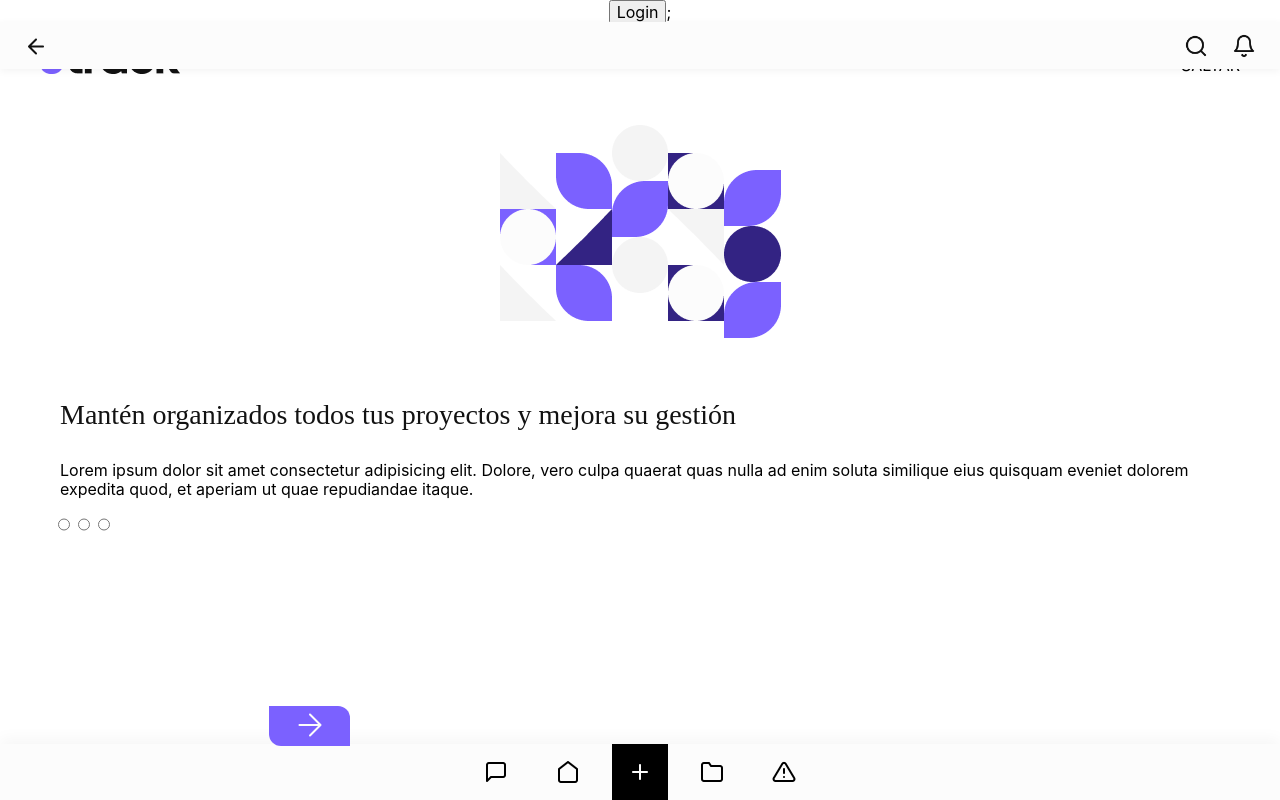
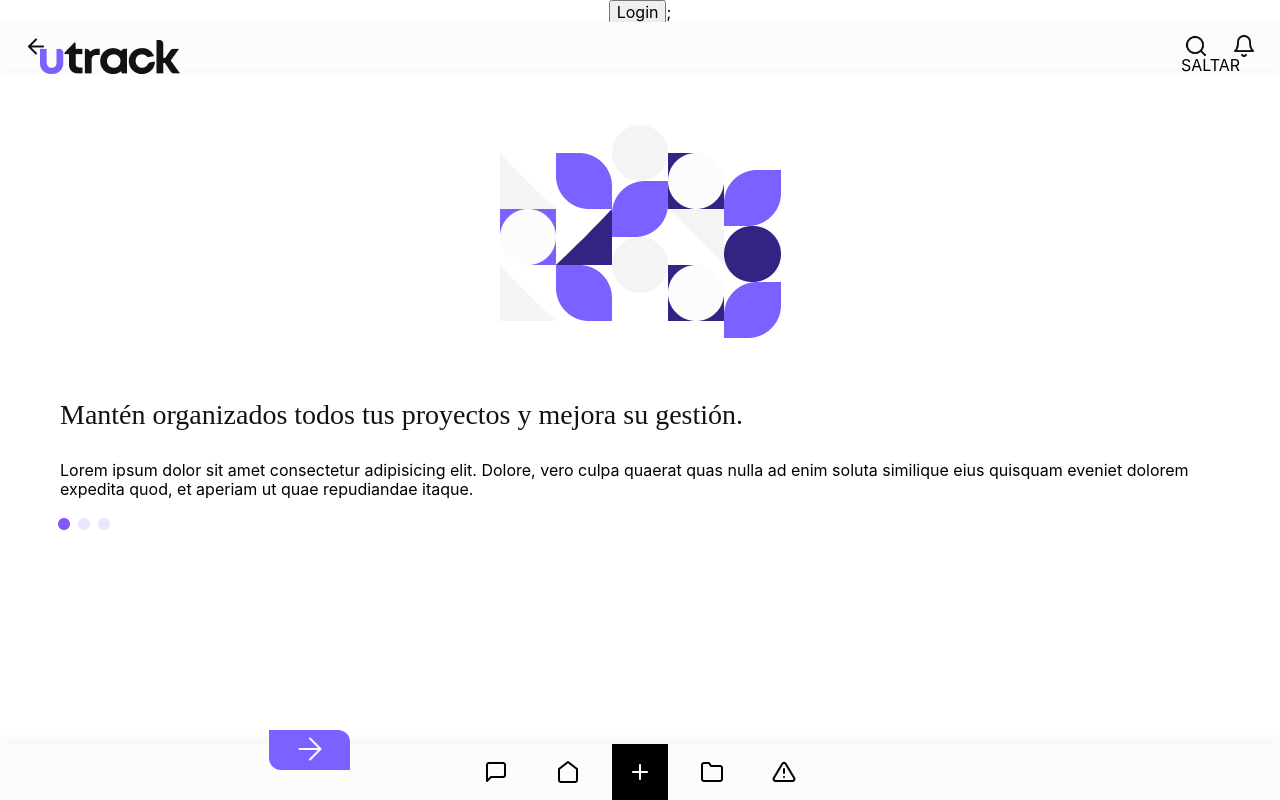
Before and after one commit to Rurucode/uTrack, a React (Create React App) app in the folder client/: page / in a window 1280 px wide. Built offline with nearby package versions, Linux system fonts and the light colour scheme.

Commit message:
addLoginSliderFinish

```diff
--- a/client/src/components/Main/LoginIntro/LoginIntro.css
+++ b/client/src/components/Main/LoginIntro/LoginIntro.css
@@ -1,16 +1,12 @@
-.loginIntro-div{
-    width: 100%;
-    height: 100%;
-    left: 40px;
-    top: 56px;
+.container{
+    position: fixed;
 }
 
 .loginIntro-divLogo{
     display: flex;
-    flex-wrap: nowrap;
-    align-content: stretch;
+    flex-direction: row;
+    align-items: center;
     justify-content: space-between;
-    align-items: center;
     margin-left: 40px;
     margin-right: 40px;
 }
@@ -69,8 +65,45 @@
     border: none;
 }
 
+.loginIntro-finalButton{
+    display: flex;
+    flex-direction: row;
+    justify-content: center;
+    align-items: center;
+    padding: 11px 24px;
+    position: absolute;
+    width: 197px;
+    height: 39px;
+    left: 96px;
+    top: 704px;
+    background: #7B61FF;
+    box-shadow: 0px 10px 16px rgba(123, 97, 255, 0.28);
+    border-radius: 0px 12px;
+    border: none;
+}
+
 .loginIntro-backIconWhite{
     width: 36px;
     height: 36px;
     left: 292px;
 }
+
+.loginIntro-signIn{
+    position: absolute;
+    width: 211px;
+    height: 14px;
+    left: 89px;
+    top: 768px;
+    font-family: Manrope;
+    font-style: normal;
+    font-weight: 300;
+    font-size: 13px;
+    line-height: 18px;
+    display: flex;
+    align-items: center;
+    text-align: center;
+}
+
+.loginIntro-signIn a{
+    color: #7B61FF;
+}
--- a/client/src/components/Main/LoginIntro/LoginIntro.jsx
+++ b/client/src/components/Main/LoginIntro/LoginIntro.jsx
@@ -1,36 +1,114 @@
-import React from "react";
+import React, { useState } from "react";
+
+// Importamos los componentes que vayamos a necesitar
+import Profile from '../Profile/Profile'
 
 // Importamos los iconos
 import loginIllustration from "./assets/images/loginIllustration.png";
 import utrackLogo from "./assets/images/utrackLogo.png";
 import backIconWhite from "./assets/images/backIconWhite.png";
+import inSlide from "./assets/images/inSlide.png";
+import outSlide from "./assets/images/outSlide.png";
 
 // Importamos el archico CSS y normalize
 import './LoginIntro.css'
 import 'normalize.css'
 
 const LoginIntro = () => {
-  return <div className="loginIntro-div">
+
+  const [value, setValue] = useState(1);
+
+  // Definimos la función que cambiará el primer slide al hacer click en el botón
+  const nextSlide2 = () => {
+    setValue (2);
+  }
+
+  // Definimos la función que cambiará el segundo slide al hacer click en el botón
+  const nextSlide3 = () => {
+    setValue (3);
+  }
+
+  // Definimos la función que cambiará el componente cuando hagamos click en el último slide
+  const nextSlide4 = () => {<Profile/>}
+
+  return <div className="container">
+
+      {/* Le damos un valor a cada slide, para que cuando este cambie, nos muestre el siguiente slide */}
+      { value === 1 &&
+        <div className="slide1">
           <div className="loginIntro-divLogo">
-      <img  src={utrackLogo} className="loginIntro-logo"/>
+            <img  src={utrackLogo} className="loginIntro-logo" alt="utrackLogo"/>
             <p className="loginIntro-p">SALTAR</p>
           </div>
           <div className="loginIntro-divIllustration">
-      <img  src={loginIllustration} className="loginIntro-illustration" />
+            <img  src={loginIllustration} className="loginIntro-illustration" alt="utrackIllustration"/>
           </div>
           <div className="loginIntro-divTexts">
-      <h3 className="loginIntro-h3">Mantén organizados todos tus proyectos y mejora su gestión</h3>
+            <h3 className="loginIntro-h3">Mantén organizados todos tus proyectos y mejora su gestión.</h3>
             <p className="loginIntro-p">Lorem ipsum dolor sit amet consectetur adipisicing elit. Dolore, vero culpa quaerat quas nulla ad enim soluta similique eius quisquam eveniet dolorem expedita quod, et aperiam ut quae repudiandae itaque.</p>
           </div>
           <div className="loginIntro-divList">
-      <input type="radio" className="loginIntro-divInput"/>
-      <input type="radio" className="loginIntro-divInput"/>
-      <input type="radio" className="loginIntro-divInput"/>
+            <img  src={inSlide} className="loginIntro-divInput" alt="inSlide"/>
+            <img  src={outSlide} className="loginIntro-divInput" alt="outSlide"/>
+            <img  src={outSlide} className="loginIntro-divInput" alt="outSlide"/>
           </div>
-    <button className="loginIntro-button">
-      <img  src={backIconWhite} className="loginIntro-backIconWhite"/>
+          <button className="loginIntro-button" id="buttonSlide1" onClick={nextSlide2}>
+            <img  src={backIconWhite} className="loginIntro-backIconWhite" alt="backIcon"/>
           </button>
-  </div>;
+        </div>
+      }
+
+      {/* Le damos un valor a cada slide, para que cuando este cambie, nos muestre el siguiente slide */}
+      { value === 2 &&
+        <div className="slide2">
+          <div className="loginIntro-divLogo">
+            <img  src={utrackLogo} className="loginIntro-logo" alt="utrackLogo"/>
+            <p className="loginIntro-p">SALTAR</p>
+          </div>
+          <div className="loginIntro-divIllustration">
+            <img  src={loginIllustration} className="loginIntro-illustration" alt="utrackIllustration"/>
+          </div>
+          <div className="loginIntro-divTexts">
+            <h3 className="loginIntro-h3">Controla y trakea si tus proyectos se usan sin tu permiso.</h3>
+            <p className="loginIntro-p">Lorem ipsum dolor sit amet consectetur adipisicing elit. Dolore, vero culpa quaerat quas nulla ad enim soluta similique eius quisquam eveniet dolorem expedita quod, et aperiam ut quae repudiandae itaque.</p>
+          </div>
+          <div className="loginIntro-divList">
+            <img  src={outSlide} className="loginIntro-divInput" alt="outSlide"/>
+            <img  src={inSlide} className="loginIntro-divInput" alt="inSlide"/>
+            <img  src={outSlide} className="loginIntro-divInput" alt="outSlide"/>
+          </div>
+          <button className="loginIntro-button" id="buttonSlide2" onClick={nextSlide3}>
+            <img  src={backIconWhite} className="loginIntro-backIconWhite" alt="backIcon"/>
+          </button>
+        </div>
+      }
+
+      {/* Al pulsar en el botón de este slide nos lleva al componente Profile */}
+      { value === 3 &&
+        <div className="slide3" display="none">
+          <div className="loginIntro-divLogo">
+            <img  src={utrackLogo} className="loginIntro-logo" alt="utrackLogo"/>
+            <p className="loginIntro-p">SALTAR</p>
+          </div>
+          <div className="loginIntro-divIllustration">
+            <img  src={loginIllustration} className="loginIntro-illustration" alt="utrackIllustration"/>
+          </div>
+          <div className="loginIntro-divTexts">
+            <h3 className="loginIntro-h3">Gestionamos por ti los registros y los procesos legales.</h3>
+            <p className="loginIntro-p">Lorem ipsum dolor sit amet consectetur adipisicing elit. Dolore, vero culpa quaerat quas nulla ad enim soluta similique eius quisquam eveniet dolorem expedita quod, et aperiam ut quae repudiandae itaque.</p>
+          </div>
+          <div className="loginIntro-divList">
+            <img  src={outSlide} className="loginIntro-divInput" alt="outSlide"/>
+            <img  src={outSlide} className="loginIntro-divInput" alt="outSlide"/>
+            <img  src={inSlide} className="loginIntro-divInput" alt="inSlide"/>
+          </div>
+          <button className="loginIntro-finalButton" id="buttonSlide3" onClick={nextSlide4}>
+            <img  src={backIconWhite} className="loginIntro-backIconWhite" alt="backIcon"/>
+          </button>
+          <p className="loginIntro-signIn">Si ya tienes cuenta, <a href="#">inicia sesión.</a></p>
+        </div>
+      }
+  </div>
 };
 
 export default LoginIntro;
```
Also changed, not shown: client/src/components/Main/LoginIntro/assets/images/inSlide.png (added), client/src/components/Main/LoginIntro/assets/images/outSlide.png (added). Lines whose indentation alone changed are shown as unchanged.
